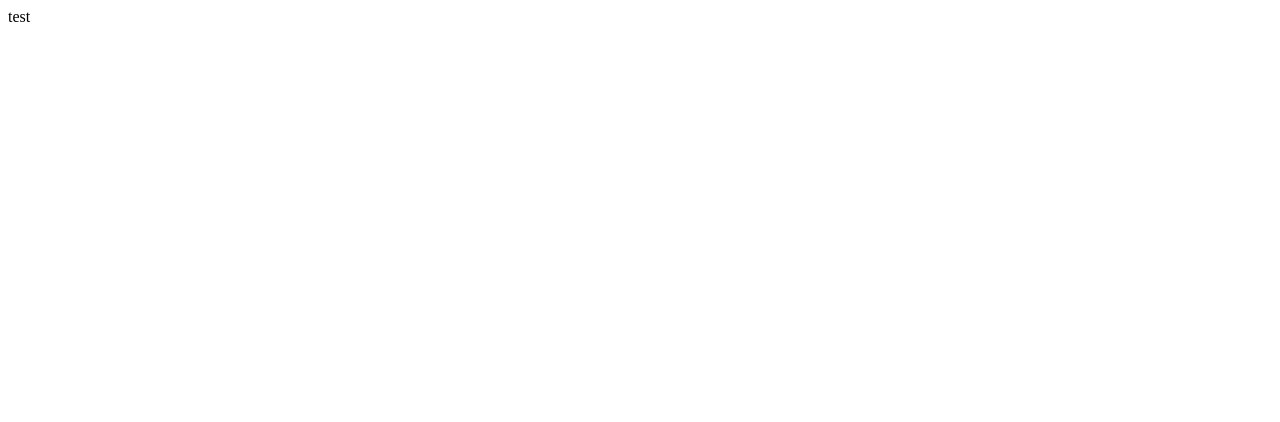
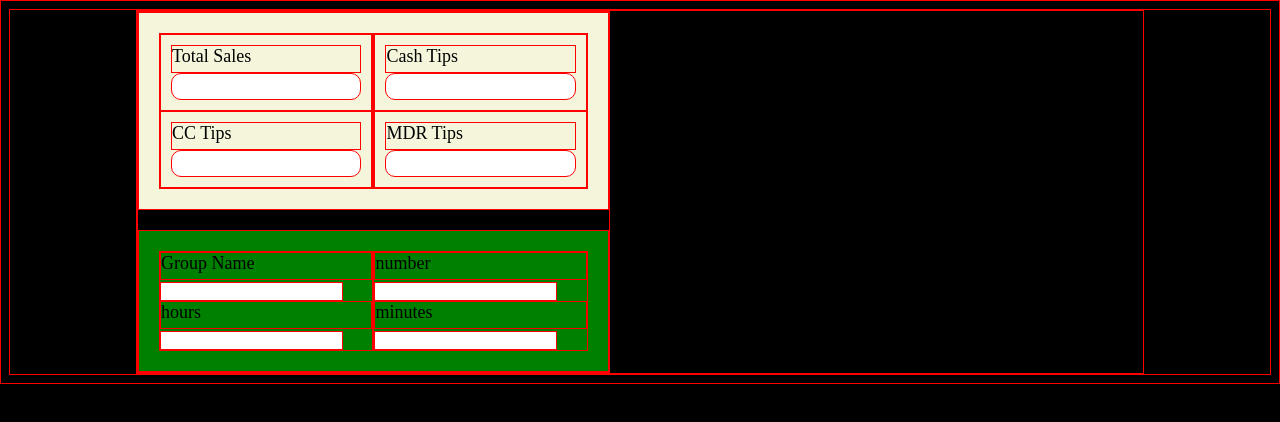
Before and after one commit to Eddie-Anguiano/brCalc_2, a website: page index.html in a window 1280 px wide. Drawn offline with Linux system fonts and the light colour scheme.

Commit message:
added html for checkout and group

```diff
--- a/index.html
+++ b/index.html
@@ -1,5 +1,6 @@
 <!DOCTYPE html>
 <html lang="">
+
 <head>
   <meta charset="utf-8" />
   <meta name="viewport" content="width=device-width, initial-scale=1.0" />
@@ -8,7 +9,52 @@
 </head>
 
 <body>
-    <div>test</div>
+  <div class="wrapper">
+    <div class="container__left">
+      <section class="checkout">
+        <div class="checkout__left">
+          <div class="checkout__totalSales cube">
+            <label for="">Total Sales</label>
+            <input type="text" id="totalSales__input" class="checkout__input">
+          </div>
+          <div class="checkout__totalCcTips cube">
+            <label for="">CC Tips</label>
+            <input type="text" id="CcTips__input" class="checkout__input">
+          </div>
+        </div>
+
+        <div class="checkout__right">
+          <div class="checkout__totalCashTips cube">
+            <label for="">Cash Tips</label>
+            <input type="text" id="cashTips__input" class="checkout__input">
+          </div>
+          <div class="checkout__MDRTips cube">
+            <label for="">MDR Tips</label>
+            <input type="text" id="MdrTips__input" class="checkout__input">
+          </div>
+        </div>
+      </section>
+
+      <section class="group">
+        <div class="group__left">
+          <label for="">Group Name</label>
+          <input type="text">
+          <label for="">hours</label>
+          <input type="text">
+        </div>
+
+        <div class="group__right">
+          <label for="">number</label>
+          <input type="number">
+          <label for="">minutes</label>
+          <input type="text">
+        </div>
+      </section>
+    </div>
+
+
+  </div>
   <script src="app.js"></script>
 </body>
+
 </html>
--- a/style.css
+++ b/style.css
@@ -1,3 +1,86 @@
+/*----------------------------------------------------*/
+/*GLOBAL*/
+/*----------------------------------------------------*/
+
 * {
-	box-sizing: border-box;
+  box-sizing: border-box;
+  border: 1px solid red;
 }
+
+:root {
+  font-size: 62.5%;
+}
+
+body {
+  background-color: black;
+}
+
+.wrapper {
+  max-width: 1400px;
+  width: 80%;
+  margin: 0 auto;
+}
+
+.cube {
+  padding: 1rem;
+}
+
+label {
+  display: block;
+  padding-bottom: .5rem;
+}
+
+/*----------------------------------------------------*/
+/*CONTAINERS*/
+/*----------------------------------------------------*/
+
+.container__left {
+  width: 47%;
+  font-size: 1.8rem;
+
+}
+
+
+/*----------------------------------------------------*/
+/*CHECKOUT*/
+/*----------------------------------------------------*/
+
+.checkout {
+  background-color: beige;
+  padding: 2rem;
+  display: flex;
+  justify-content: space-around;
+}
+
+.checkout__left,
+.checkout__right {
+  width: 100%;
+}
+
+.checkout__heading {
+  text-align: center;
+}
+
+.checkout__input {
+  width: 100%;
+  padding: .5rem;
+  border-radius: 1rem;
+}
+
+/*----------------------------------------------------*/
+/*GROUP*/
+/*----------------------------------------------------*/
+
+.group {
+  background-color: green;
+  padding: 2rem;
+  margin-top: 2rem;
+  display: flex;
+  justify-content: space-around;
+  flex-direction: row;
+}
+
+.group__left,
+.group__right {
+  width: 100%;
+}
```
Lines whose indentation alone changed are shown as unchanged.
